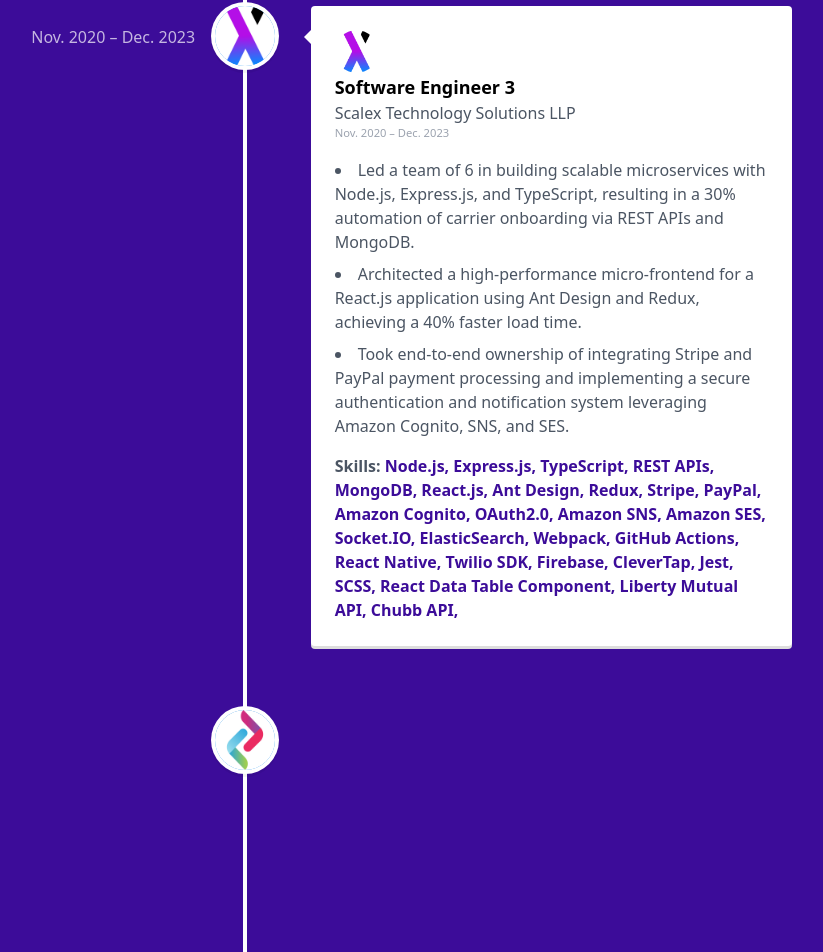
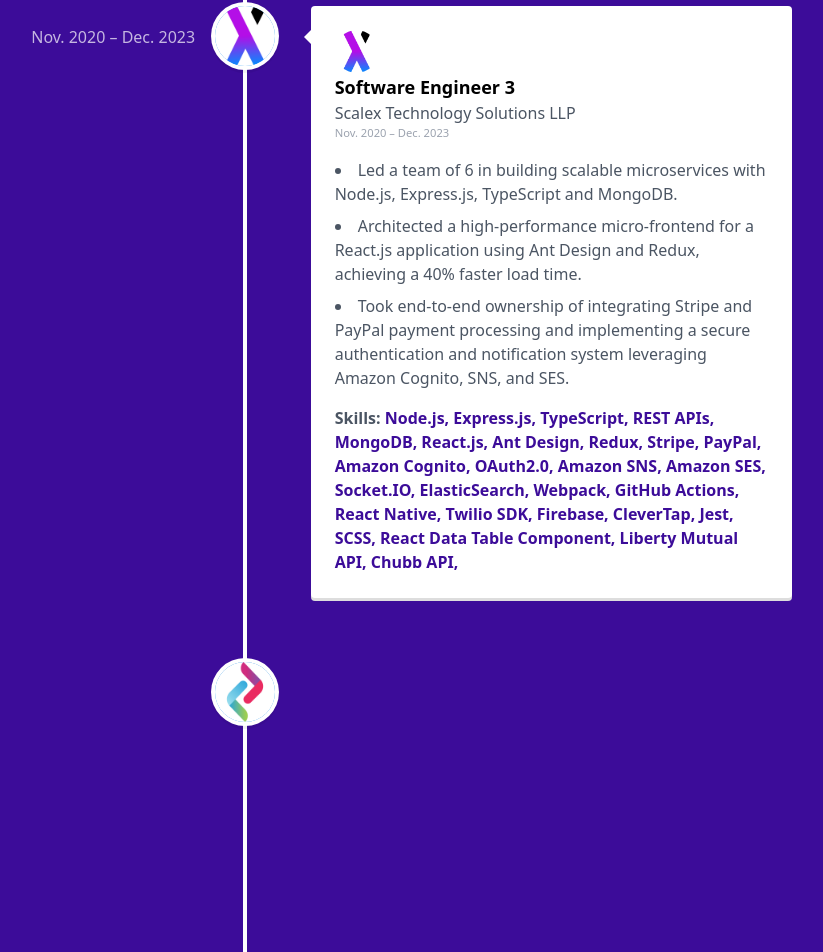
Before and after one commit to anshitashukla/anshitashukla, a React (Vite) app: page / in a window 1280 px wide. Shown: the part 1982-2934 px from the top of the page, without its empty margins (395-1218 px from the left). Built offline with nearby package versions, Linux system fonts and the light colour scheme.

Commit message:
Update Experience.ts

```diff
--- a/src/constants/Experience.ts
+++ b/src/constants/Experience.ts
@@ -31,7 +31,7 @@
     duration: "Nov. 2020 – Dec. 2023",
     location: "Pune, MH, India",
     responsibilities: [
-      "Led a team of 6 in building scalable microservices with Node.js, Express.js, and TypeScript, resulting in a 30% automation of carrier onboarding via REST APIs and MongoDB.",
+      "Led a team of 6 in building scalable microservices with Node.js, Express.js, TypeScript and MongoDB.",
       "Architected a high-performance micro-frontend for a React.js application using Ant Design and Redux, achieving a 40% faster load time.",
       "Took end-to-end ownership of integrating Stripe and PayPal payment processing and implementing a secure authentication and notification system leveraging Amazon Cognito, SNS, and SES.",
     ],
```
